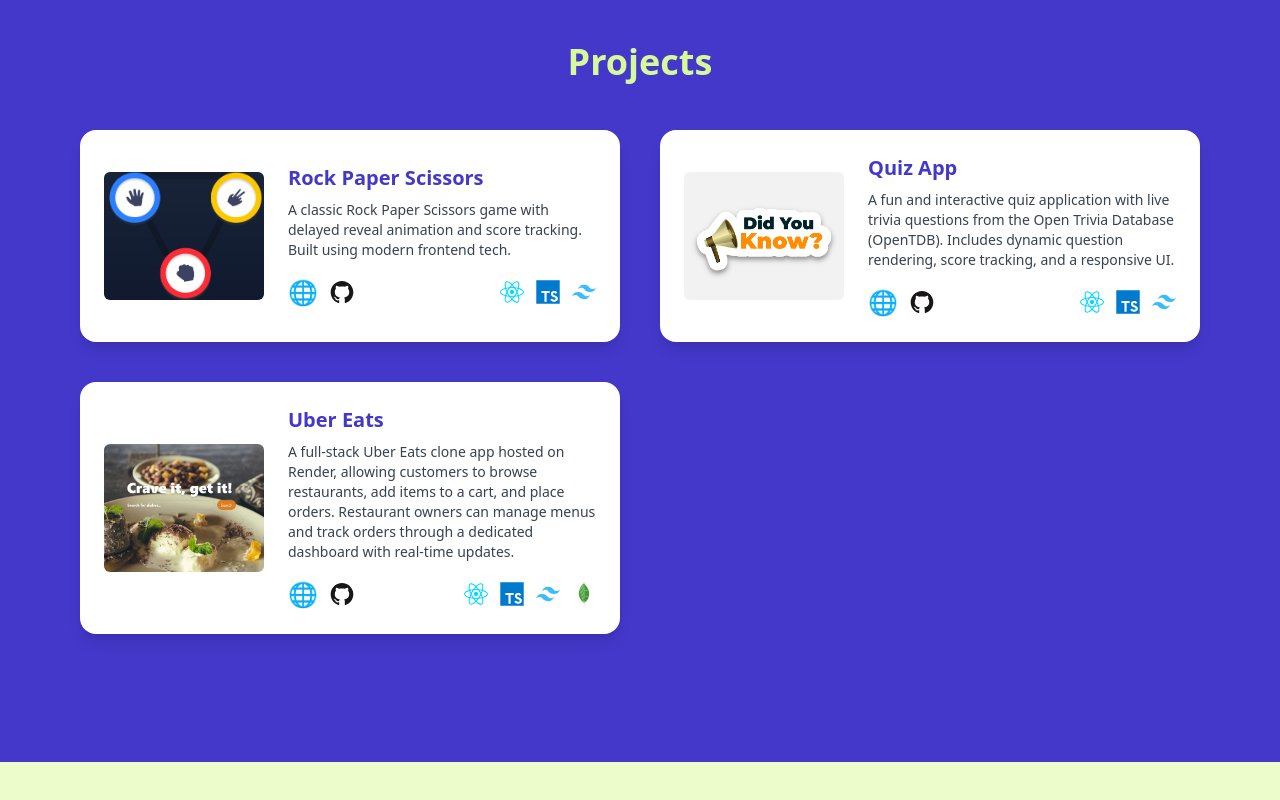
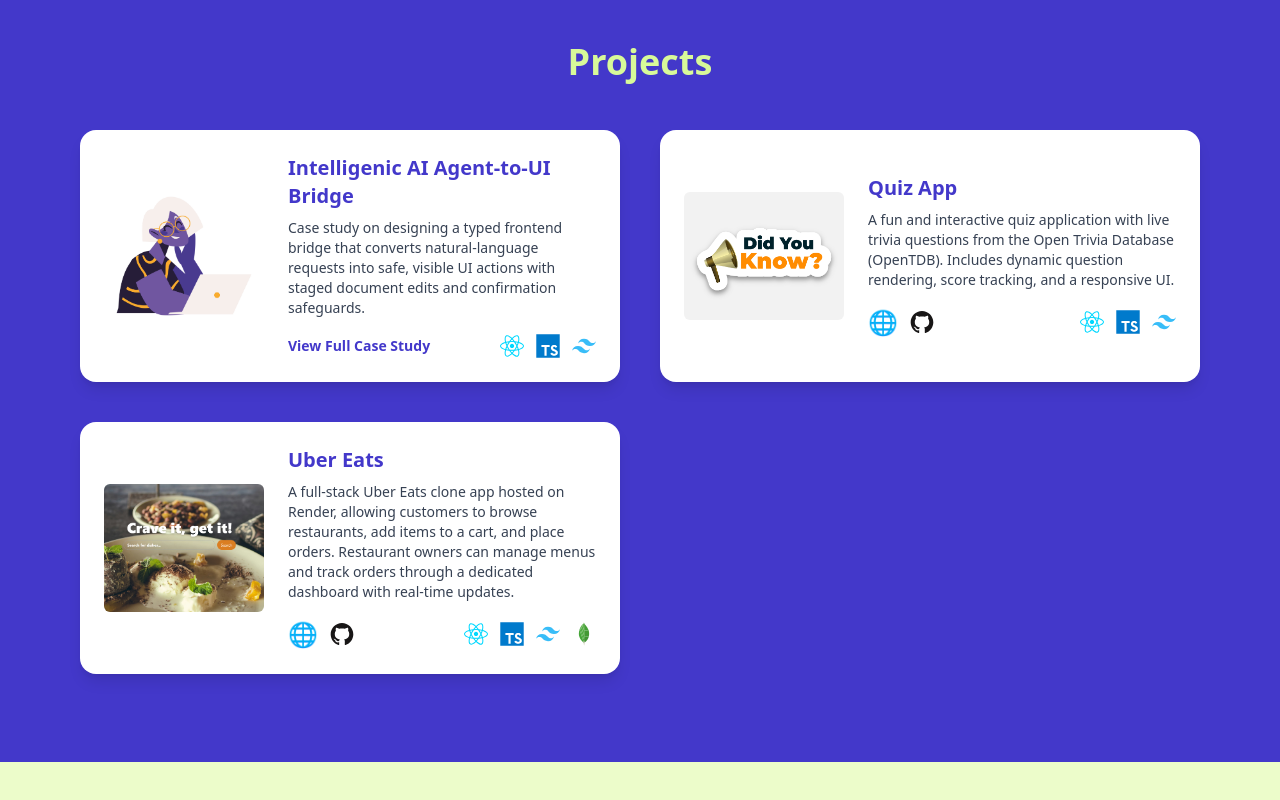
Before and after one commit to pshereen/profile, a React (Vite) app: page / in a window 1280 px wide. Shown: the part 1696-2496 px from the top of the page. Built offline with nearby package versions, Linux system fonts and the light colour scheme.

Commit message:
Add Intelligenic case study card and detail page navigation

```diff
--- a/src/App.jsx
+++ b/src/App.jsx
@@ -1,8 +1,11 @@
-import { useRef } from 'react';
+import { useEffect, useRef, useState } from 'react';
 import Home from './components/Home';
 import About from './components/About';
 import Projects from './components/Projects';
 import Contact from './components/Contact';
+import IntelligenicCaseStudy from './components/IntelligenicCaseStudy';
+
+const CASE_STUDY_HASH = '#/case-study/intelligenic-ai-agent-to-ui-bridge';
 
 export default function App() {
   const homeRef = useRef(null);
@@ -10,38 +13,74 @@
   const projectsRef = useRef(null);
   const contactRef = useRef(null);
 
+  const [isCaseStudyPage, setIsCaseStudyPage] = useState(
+    () => window.location.hash === CASE_STUDY_HASH,
+  );
+
+  useEffect(() => {
+    const handleHashChange = () => {
+      setIsCaseStudyPage(window.location.hash === CASE_STUDY_HASH);
+    };
+
+    window.addEventListener('hashchange', handleHashChange);
+    return () => window.removeEventListener('hashchange', handleHashChange);
+  }, []);
+
   const scrollTo = (ref) => {
     ref.current?.scrollIntoView({ behavior: 'smooth' });
+  };
+
+  const goHomeAndScrollTo = (ref) => {
+    window.location.hash = '';
+
+    requestAnimationFrame(() => {
+      requestAnimationFrame(() => {
+        scrollTo(ref);
+      });
+    });
+  };
+
+  const handleNavClick = (ref) => {
+    if (isCaseStudyPage) {
+      goHomeAndScrollTo(ref);
+      return;
+    }
+
+    scrollTo(ref);
+  };
+
+  const openCaseStudy = () => {
+    window.location.hash = CASE_STUDY_HASH;
   };
 
   return (
     <>
       <header className="fixed top-0 left-0 w-full bg-[#F9F9F9] shadow-md z-50">
-        <nav className="max-w-6xl mx-auto px-4 py-3 flex justify-between items-center">
+        <nav className="w-full px-2 md:px-4 py-3 flex justify-between items-center">
           <button
-  onClick={() => scrollTo(homeRef)}
+            onClick={() => handleNavClick(homeRef)}
             className="font-bold text-lg text-[#4338ca] hover:text-indigo-700 transition cursor-pointer"
           >
             Şhereen
           </button>
           <ul className="flex space-x-6">
             <li>
-              <button onClick={() => scrollTo(homeRef)} className="text-gray-700 hover:text-[#4338ca] font-medium">
+              <button onClick={() => handleNavClick(homeRef)} className="text-gray-700 hover:text-[#4338ca] font-medium">
                 Home
               </button>
             </li>
             <li>
-              <button onClick={() => scrollTo(aboutRef)} className="text-gray-700 hover:text-[#4338ca] font-medium">
+              <button onClick={() => handleNavClick(aboutRef)} className="text-gray-700 hover:text-[#4338ca] font-medium">
                 About
               </button>
             </li>
             <li>
-              <button onClick={() => scrollTo(projectsRef)} className="text-gray-700 hover:text-indigo-600 font-medium">
+              <button onClick={() => handleNavClick(projectsRef)} className="text-gray-700 hover:text-indigo-600 font-medium">
                 Projects
               </button>
             </li>
             <li>
-              <button onClick={() => scrollTo(contactRef)} className="text-gray-700 hover:text-indigo-600 font-medium">
+              <button onClick={() => handleNavClick(contactRef)} className="text-gray-700 hover:text-indigo-600 font-medium">
                 Contact
               </button>
             </li>
@@ -49,20 +88,26 @@
         </nav>
       </header>
 
+      {isCaseStudyPage ? (
+        <main className="pt-16">
+          <IntelligenicCaseStudy onBack={() => goHomeAndScrollTo(projectsRef)} />
+        </main>
+      ) : (
         <main>
           <section ref={homeRef}>
             <Home scrollTo={scrollTo} projectsRef={projectsRef} />
           </section>
           <section ref={aboutRef}>
-          <About scrollTo={scrollTo} projectsRef={projectsRef}/>
+            <About scrollTo={scrollTo} projectsRef={projectsRef} />
           </section>
           <section ref={projectsRef}>
-          <Projects />
+            <Projects onOpenCaseStudy={openCaseStudy} />
           </section>
           <section ref={contactRef}>
             <Contact />
           </section>
         </main>
+      )}
     </>
   );
 }
--- /dev/null
+++ b/src/components/IntelligenicCaseStudy.jsx
@@ -0,0 +1,107 @@
+export default function IntelligenicCaseStudy({ onBack }) {
+  return (
+    <section className="min-h-screen bg-[#4338ca] px-6 py-10 md:px-12 md:py-16">
+      <div className="max-w-5xl mx-auto">
+        <button
+          type="button"
+          onClick={onBack}
+          className="mb-6 text-white font-semibold hover:text-lime-200 transition cursor-pointer"
+        >
+          ← Back to Projects
+        </button>
+
+        <article className="bg-white rounded-2xl p-6 md:p-10 shadow-xl text-gray-800 space-y-6">
+          <h1 className="text-3xl md:text-4xl font-extrabold text-[#4338ca]">
+            Intelligenic AI Agent-to-UI Bridge Case Study
+          </h1>
+
+          <section className="space-y-2">
+            <h2 className="text-xl font-bold text-[#4338ca]">Problem</h2>
+            <p>
+              Intelligenic needed an AI assistant that could do more than generate text. It had to understand the
+              user&apos;s current product, hierarchy, page, work product, and active document section—then safely
+              translate natural-language requests into visible UI actions.
+            </p>
+          </section>
+
+          <section className="space-y-2">
+            <h2 className="text-xl font-bold text-[#4338ca]">My Role</h2>
+            <p>
+              I designed and implemented the frontend agent-to-UI integration, including the bridge architecture,
+              typed tools, application-context adapters, streamed responses, document-editing workflows, and
+              confirmation safeguards.
+            </p>
+          </section>
+
+          <section className="space-y-2">
+            <h2 className="text-xl font-bold text-[#4338ca]">Architecture</h2>
+            <p>The bridge connects four layers:</p>
+            <ol className="list-decimal list-inside space-y-1">
+              <li>
+                <strong>React application state</strong> supplies live product, navigation, document, file, and user
+                context.
+              </li>
+              <li>
+                <strong>Context and tool adapters</strong> expose narrowly scoped, typed capabilities to the agent.
+              </li>
+              <li>
+                <strong>The AI agent</strong> selects tools and returns structured events through a streaming
+                interface.
+              </li>
+              <li>
+                <strong>UI renderers and event buses</strong> turn those events into navigation, interactive cards,
+                staged document edits, uploads, integration flows, and application-state updates.
+              </li>
+            </ol>
+            <p>
+              Mutating operations use explicit contracts and confirmation hooks. Document edits are staged for review
+              instead of being applied silently.
+            </p>
+          </section>
+
+          <section className="space-y-2">
+            <h2 className="text-xl font-bold text-[#4338ca]">Challenges</h2>
+            <p>
+              The main challenge was keeping an asynchronous AI agent synchronized with a stateful application. The
+              system had to handle changing page context, streamed events split across network chunks, stale state,
+              tool failures, duplicate completion signals, and multi-step workflows such as OAuth connections and
+              document generation.
+            </p>
+            <p>
+              It also had to prevent the agent from claiming an action succeeded when the UI or backend had not
+              actually changed.
+            </p>
+          </section>
+
+          <section className="space-y-2">
+            <h2 className="text-xl font-bold text-[#4338ca]">Solution</h2>
+            <p>
+              I created a typed bridge that separates reasoning from execution. The agent can only act through
+              registered tools backed by application adapters. Live UI context is injected into each interaction,
+              while event-driven components render progress and results inside the product.
+            </p>
+            <p>
+              I also implemented resilient SSE buffering, structured completion and error handling, staged-edit
+              workflows, explicit confirmation gates for destructive or consequential actions, and clear boundaries
+              between read-only context tools and mutation tools.
+            </p>
+          </section>
+
+          <section className="space-y-2">
+            <h2 className="text-xl font-bold text-[#4338ca]">Outcome</h2>
+            <p>
+              The result was an AI assistant embedded as a functional product interface rather than a standalone
+              chatbot. Users can navigate the application, inspect context, edit documents, upload knowledge,
+              generate work products, and complete integration workflows conversationally—with actions reflected
+              directly in the UI and protected by review and confirmation controls.
+            </p>
+            <p>
+              The production repository is private; this case study describes the architecture and engineering work
+              without exposing proprietary source code.
+            </p>
+          </section>
+        </article>
+      </div>
+    </section>
+  );
+}
--- a/src/components/Projects.jsx
+++ b/src/components/Projects.jsx
@@ -1,4 +1,4 @@
-import rockPaperImage from '../assets/Rock-paper-scissors.png';
+import caseStudyImage from '../assets/woman-working.jpg';
 import didYouKnowImage from '../assets/DidYouKnow.jpg';
 import ubereats from '../assets/UberEats.png';
 import reactLogo from '../assets/react.svg';
@@ -7,62 +7,44 @@
 import mongoDBLogo from '../assets/MongoDB.svg';
 import githubIcon from '../assets/GitHub.svg';
 
-export default function Projects() {
+export default function Projects({ onOpenCaseStudy }) {
   return (
     <section id="projects" className="min-h-screen bg-[#4338ca] text-lime-200 p-10 md:p-20">
       <h2 className="text-4xl font-extrabold text-center mb-12">Projects</h2>
 
       <div className="grid grid-cols-1 md:grid-cols-2 gap-10 max-w-7xl mx-auto">
+        {/* Intelligenic AI Agent-to-UI Bridge Case Study */}
 
-        {/* Rock Paper Scissors Game */}
-
-        <div className="bg-white rounded-2xl p-4 md:p-6 shadow-lg flex flex-row items-center gap-6">
+        <button
+          type="button"
+          onClick={onOpenCaseStudy}
+          className="bg-white rounded-2xl p-4 md:p-6 shadow-lg flex flex-row items-center gap-6 text-left hover:shadow-xl hover:-translate-y-1 transition cursor-pointer"
+          title="Open case study"
+        >
           <img
-            src={rockPaperImage}
-            alt="Rock Paper Scissors Game"
+            src={caseStudyImage}
+            alt="Intelligenic AI Agent-to-UI Bridge"
             className="w-40 h-32 rounded-md object-cover"
           />
 
           <div className="flex flex-col justify-between gap-2 flex-1">
-            <h3 className="text-xl font-bold text-[#4338ca]">Rock Paper Scissors</h3>
+            <h3 className="text-xl font-bold text-[#4338ca]">Intelligenic AI Agent-to-UI Bridge</h3>
             <p className="text-gray-700 text-sm">
-              A classic Rock Paper Scissors game with delayed reveal animation and score tracking.
-              Built using modern frontend tech.
+              Case study on designing a typed frontend bridge that converts natural-language requests into safe,
+              visible UI actions with staged document edits and confirmation safeguards.
             </p>
 
             <div className="flex justify-between items-center mt-2">
-              <div className="flex items-center gap-3">
-                <a
-                  href="https://pshereen.github.io/rock-paper-scissors/"
-                  target="_blank"
-                  rel="noopener noreferrer"
-                  className="text-2xl cursor-pointer hover:opacity-80"
-                  title="Live Site"
-                >
-                  🌐
-                </a>
-                <a
-                  href="https://github.com/pshereen/rock-paper-scissors"
-                  target="_blank"
-                  rel="noopener noreferrer"
-                >
-                  <img
-                    src={githubIcon}
-                    alt="GitHub"
-                    className="w-6 h-6 cursor-pointer hover:opacity-80"
-                    title="View on GitHub"
-                  />
-                </a>
-              </div>
+              <span className="text-sm font-semibold text-[#4338ca]">View Full Case Study</span>
 
-              <div className="flex items-center gap-3">
+              <div className="flex items-center gap-3" aria-hidden="true">
                 <img src={reactLogo} alt="React" className="w-6 h-6" title="React" />
                 <img src={typescriptLogo} alt="TypeScript" className="w-6 h-6" title="TypeScript" />
                 <img src={tailwindLogo} alt="Tailwind CSS" className="w-6 h-6" title="Tailwind CSS" />
               </div>
             </div>
           </div>
-        </div>
+        </button>
 
         {/* Did You Know Quiz App */}
 
@@ -76,7 +58,8 @@
           <div className="flex flex-col justify-between gap-2 flex-1">
             <h3 className="text-xl font-bold text-[#4338ca]">Quiz App</h3>
             <p className="text-gray-700 text-sm">
-            A fun and interactive quiz application with live trivia questions from the Open Trivia Database (OpenTDB). Includes dynamic question rendering, score tracking, and a responsive UI.
+              A fun and interactive quiz application with live trivia questions from the Open Trivia Database
+              (OpenTDB). Includes dynamic question rendering, score tracking, and a responsive UI.
             </p>
 
             <div className="flex justify-between items-center mt-2">
@@ -118,15 +101,16 @@
         <div className="bg-white rounded-2xl p-4 md:p-6 shadow-lg flex flex-row items-center gap-6">
           <img
             src={ubereats}
-            alt="Quiz App"
+            alt="Uber Eats"
             className="w-40 h-32 rounded-md object-cover"
           />
 
           <div className="flex flex-col justify-between gap-2 flex-1">
             <h3 className="text-xl font-bold text-[#4338ca]">Uber Eats</h3>
             <p className="text-gray-700 text-sm">
-            A full-stack Uber Eats clone app hosted on Render, allowing customers to browse restaurants, add items to a cart, and place orders.
-            Restaurant owners can manage menus and track orders through a dedicated dashboard with real-time updates.
+              A full-stack Uber Eats clone app hosted on Render, allowing customers to browse restaurants, add
+              items to a cart, and place orders. Restaurant owners can manage menus and track orders through a
+              dedicated dashboard with real-time updates.
             </p>
             <div className="flex justify-between items-center mt-2">
               <div className="flex items-center gap-3">
@@ -162,7 +146,6 @@
             </div>
           </div>
         </div>
-
       </div>
     </section>
   );
```
Lines whose indentation alone changed are shown as unchanged.
